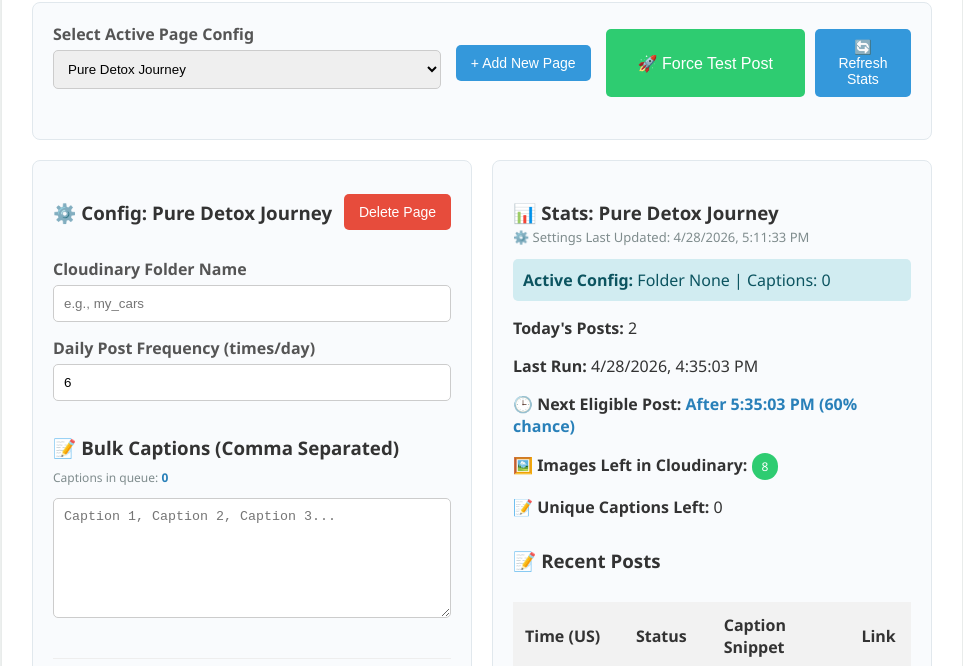
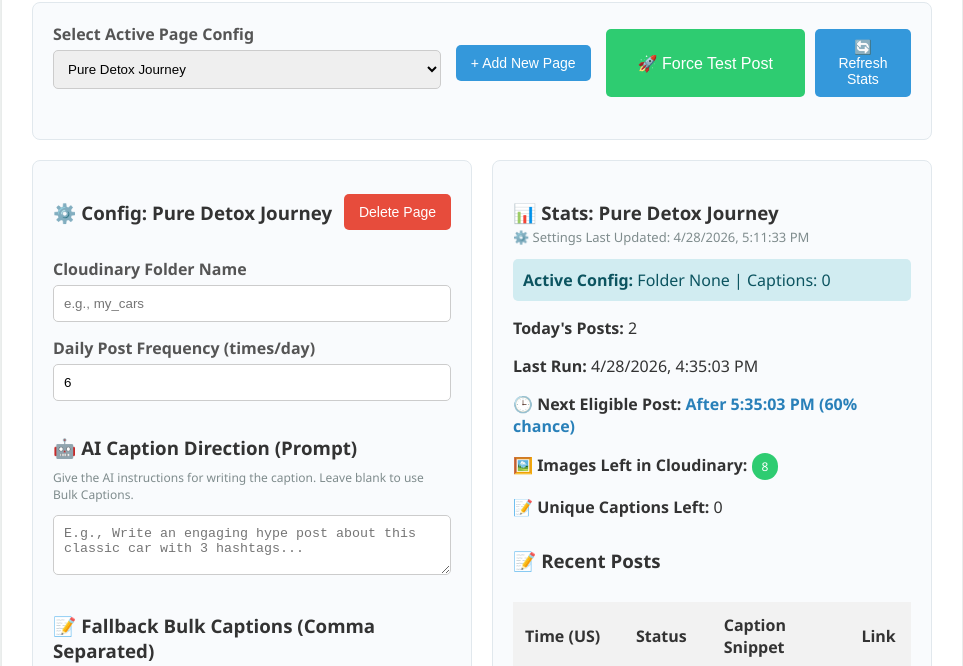
Before and after one commit to Vivek-Vermaz/fb-auto-poster-Manually-Generated, a plain HTML site: page docs/index.html in a window 1280 px wide. Shown: the part 134-800 px from the top of the page, without its empty margins (158-1121 px from the left). Drawn offline with Linux system fonts and the light colour scheme.

Commit message:
Add files via upload

```diff
--- a/docs/app.js
+++ b/docs/app.js
@@ -73,6 +73,7 @@ function switchPage() {
 
     document.getElementById('cloudinaryFolder').value = page.cloudinary_folder || '';
     document.getElementById('frequency').value = page.frequency || 6;
+    document.getElementById('aiPrompt').value = page.ai_prompt || '';
     document.getElementById('captions').value = (page.captions || []).join(',\n');
     updateCaptionCount();
 
@@ -162,6 +163,7 @@ function saveFormToLocalState() {
         const page = globalConfig.pages[activePageIndex];
         page.cloudinary_folder = document.getElementById('cloudinaryFolder').value;
         page.frequency = parseInt(document.getElementById('frequency').value, 10);
+        page.ai_prompt = document.getElementById('aiPrompt').value.trim();
 
         const captionsRaw = document.getElementById('captions').value;
         page.captions = captionsRaw.split(',').map(c => c.trim()).filter(c => c.length > 0);
@@ -182,6 +184,7 @@ function addNewPage() {
             page_name: name.trim(),
             cloudinary_folder: "",
             frequency: 6,
+            ai_prompt: "",
             captions: []
         });
         activePageIndex = globalConfig.pages.length - 1;
--- a/docs/index.html
+++ b/docs/index.html
@@ -64,7 +64,11 @@
             <label>Daily Post Frequency (times/day)</label>
             <input type="number" id="frequency" value="6" min="1" max="24">
 
-            <h3>📝 Bulk Captions (Comma Separated)</h3>
+            <h3>🤖 AI Caption Direction (Prompt)</h3>
+            <p style="font-size: 12px; color: #7f8c8d; margin-top: -10px;">Give the AI instructions for writing the caption. Leave blank to use Bulk Captions.</p>
+            <textarea id="aiPrompt" style="height: 60px;" placeholder="E.g., Write an engaging hype post about this classic car with 3 hashtags..."></textarea>
+
+            <h3>📝 Fallback Bulk Captions (Comma Separated)</h3>
             <p style="font-size: 12px; color: #7f8c8d; margin-top: -10px;">Captions in queue: <span id="captionQueueCount" style="font-weight: bold; color: #2980b9;">0</span></p>
             <textarea id="captions" placeholder="Caption 1, Caption 2, Caption 3..." oninput="updateCaptionCount()"></textarea>
 
```
